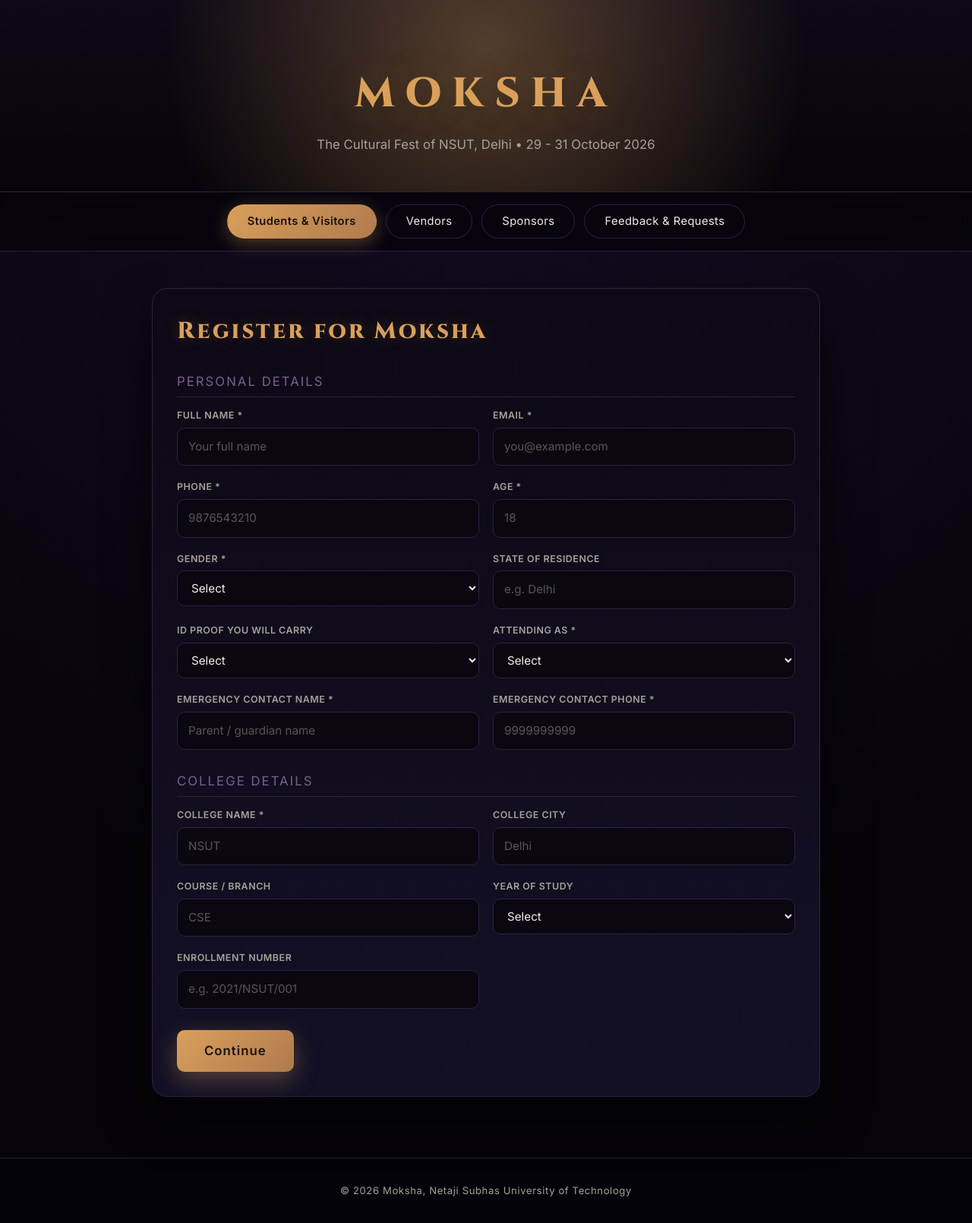
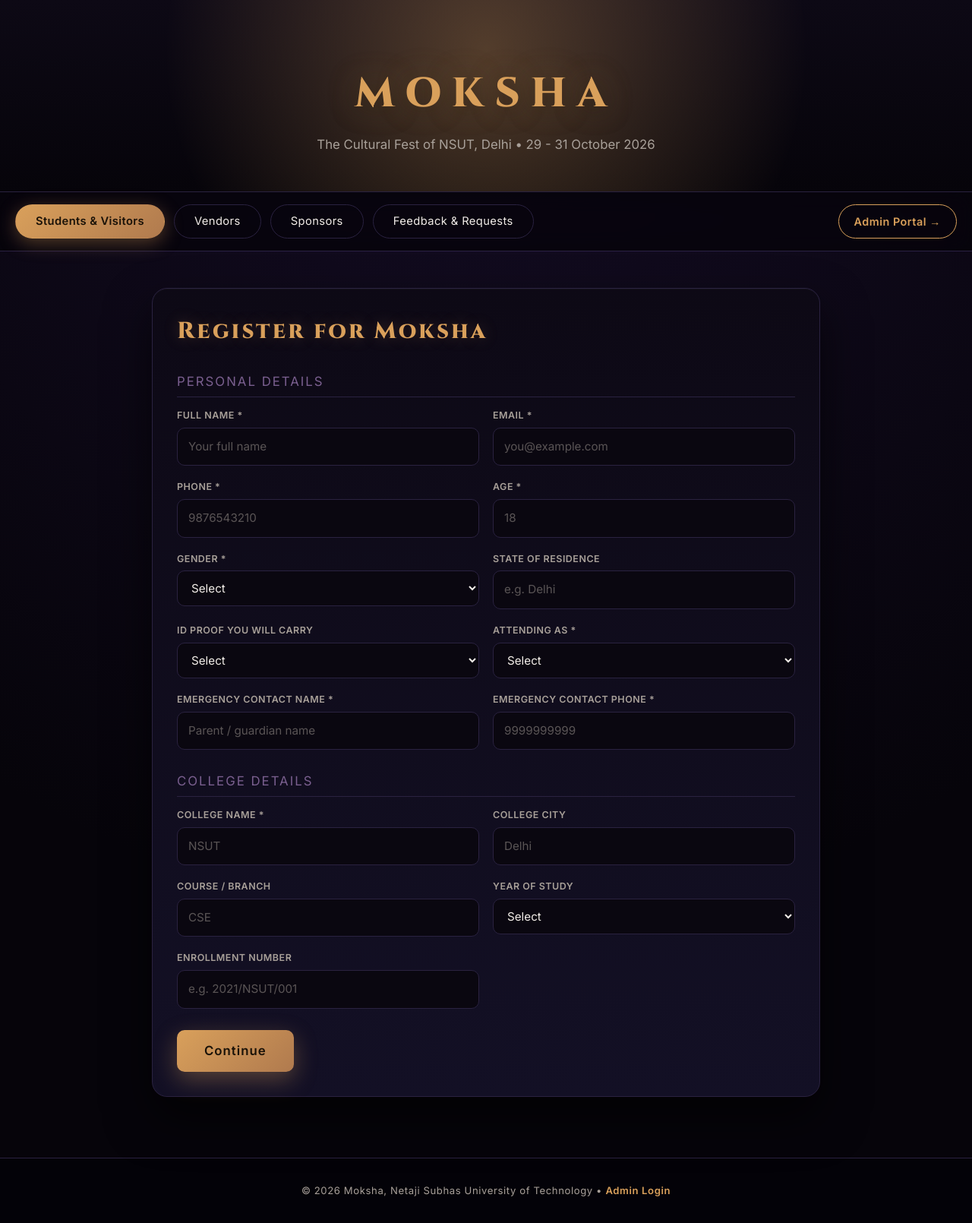
Before and after one commit to SanyamAgrawal-tech/moksha-fest2026, a Flask app: page / in a window 1280 px wide. Shown: the whole page at 76% size. Run offline with Flask 3, Linux system fonts and the light colour scheme; data comes from the database, SQL or seed files in the repository.

Commit message:
Add Admin Portal links to navbar, footer, and fix admin routes

```diff
--- a/app.py
+++ b/app.py
@@ -298,6 +298,7 @@ def api_feedback_post():
 
 
 @app.route("/admin/login", methods=["GET", "POST"])
+@app.route("/admin/login/", methods=["GET", "POST"])
 def admin_login():
     error = None
     if request.method == "POST":
@@ -309,12 +310,14 @@ def admin_login():
 
 
 @app.route("/admin/logout")
+@app.route("/admin/logout/")
 def admin_logout():
     session.pop("admin", None)
     return redirect(url_for("admin_login"))
 
 
 @app.route("/admin")
+@app.route("/admin/")
 def admin_page():
     if not is_admin():
         return redirect(url_for("admin_login"))
--- a/templates/admin.html
+++ b/templates/admin.html
@@ -40,6 +40,7 @@ tr:hover td{background:rgba(255,255,255,.03)}
   <p class="sub">Live view of everything stored in moksha.db &mdash; refreshes on every reload.</p>
 
   <div class="tools h-tools">
+    <a class="out" href="/" style="margin-right:10px">&larr; Public Site</a>
     <a class="out" href="/admin/logout">Log out</a>
   </div>
 
--- a/templates/admin_login.html
+++ b/templates/admin_login.html
@@ -24,11 +24,12 @@ button:hover{filter:brightness(1.1)}
   <div class="card">
     <h1>Moksha <span>Admin</span></h1>
     <p class="sub">Enter the admin password to view the database.</p>
-    <form method="post">
+    <form method="post" action="/admin/login">
       <label for="password">Password</label>
       <input id="password" name="password" type="password" required autofocus placeholder="&bull;&bull;&bull;&bull;&bull;&bull;&bull;&bull;">
       <button type="submit">Unlock Dashboard</button>
       {% if error %}<div class="err on">{{ error }}</div>{% endif %}
+      <div style="margin-top:22px;text-align:center;"><a href="/" style="color:var(--sub);font-size:.85rem;text-decoration:none;transition:.2s;">&larr; Back to Moksha Website</a></div>
     </form>
   </div>
 </body>
--- a/templates/index.html
+++ b/templates/index.html
@@ -62,6 +62,7 @@ footer{text-align:center;color:var(--tx-sub);font-size:.82rem;padding:32px 20px;
   <button data-t="vendor">Vendors</button>
   <button data-t="sponsor">Sponsors</button>
   <button data-t="feedback">Feedback &amp; Requests</button>
+  <a href="/admin/login" style="margin-left:auto;text-decoration:none;color:var(--acc);border:1px solid var(--acc);padding:9px 20px;border-radius:24px;font-size:.9rem;font-weight:700;letter-spacing:.5px;display:inline-flex;align-items:center;transition:.25s;">Admin Portal &rarr;</a>
 </nav>
 
 <main>
@@ -209,7 +210,7 @@ footer{text-align:center;color:var(--tx-sub);font-size:.82rem;padding:32px 20px;
 </section>
 </main>
 
-<footer>&copy; 2026 Moksha, Netaji Subhas University of Technology</footer>
+<footer>&copy; 2026 Moksha, Netaji Subhas University of Technology &bull; <a href="/admin/login" style="color:var(--acc);text-decoration:none;font-weight:600;">Admin Login</a></footer>
 
 <script>
 const $ = s => document.querySelector(s);
```
